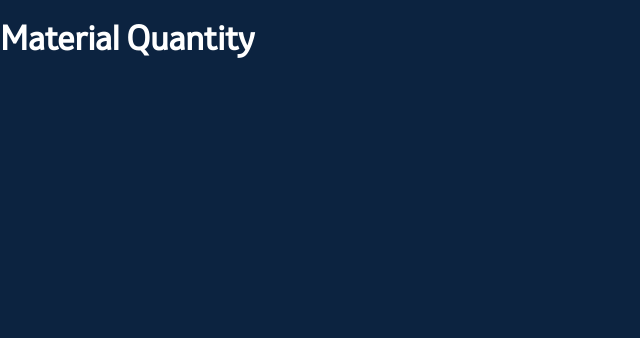
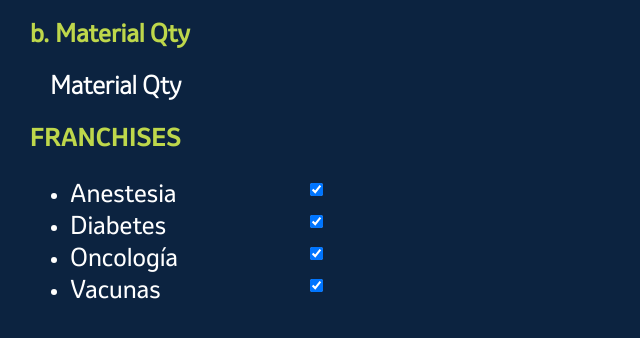
Before and after one commit to Angellomon/msd-modelo-de-atribucion, a SvelteKit app: page /mkt/material-quantity in a window 1280 px wide. Shown: the top 338 px of the page, without its empty margins (0-640 px from the left). Built offline with nearby package versions, Linux system fonts and the light colour scheme.

Commit message:
feat: impl material quantity

```diff
--- a/src/routes/mkt/material-quantity/+page.svelte
+++ b/src/routes/mkt/material-quantity/+page.svelte
@@ -1 +1,62 @@
-<h1>Material Quantity</h1>
+<script lang="ts">
+	import type { Franchise } from "$lib/data";
+	import FranchisesSelect from "$lib/franchises-select.svelte";
+
+	export let franchises: Franchise[] = [
+		{
+			key: "anestesia",
+			name: "Anestesia",
+		},
+		{
+			key: "diabetes",
+			name: "Diabetes",
+		},
+		{
+			key: "oncologia",
+			name: "Oncología",
+		},
+		{
+			key: "vacunas",
+			name: "Vacunas",
+		},
+	];
+</script>
+
+<section>
+	<h1>b. Material Qty</h1>
+	<h2>Material Qty</h2>
+
+	<div class="container">
+		<div class="data-select">
+			<FranchisesSelect {franchises} />
+		</div>
+	</div>
+</section>
+
+<style>
+	h1 {
+		color: var(--verde-vivo-msd);
+
+		margin-left: 30px;
+	}
+
+	h2 {
+		font-family: "Invention Light";
+		margin-left: 50px;
+	}
+
+	div.container {
+		display: flex;
+		flex-direction: row;
+		flex-wrap: wrap;
+
+		gap: 20px;
+	}
+
+	div.data-select {
+		max-width: 35vw;
+
+		display: flex;
+		flex-direction: column;
+	}
+</style>
--- a/src/routes/mkt/materials-deployment/+page.svelte
+++ b/src/routes/mkt/materials-deployment/+page.svelte
@@ -38,7 +38,7 @@
 		},
 	];
 
-	const visitedClusters: MaterialDeploymentCluster[] = [
+	export let visitedClusters: MaterialDeploymentCluster[] = [
 		{
 			key: "visited-high-interaction",
 			name: "High Interaction",
@@ -133,7 +133,7 @@
 		},
 	];
 
-	const unvisitedClusters: MaterialDeploymentCluster[] = [
+	export let unvisitedClusters: MaterialDeploymentCluster[] = [
 		{
 			key: "unvisited-potential",
 			name: "Potential",
@@ -200,7 +200,8 @@
 </script>
 
 <section>
-	<h1>Materials Deployment</h1>
+	<h1>a. Materials Deployment</h1>
+	<h2>What Material do I Send to Who?</h2>
 
 	<div class="container">
 		<div class="data-select">
@@ -225,6 +226,17 @@
 </section>
 
 <style>
+	h1 {
+		color: var(--verde-vivo-msd);
+
+		margin-left: 30px;
+	}
+
+	h2 {
+		font-family: "Invention Light";
+		margin-left: 50px;
+	}
+
 	div.container {
 		display: flex;
 		flex-direction: row;
```
